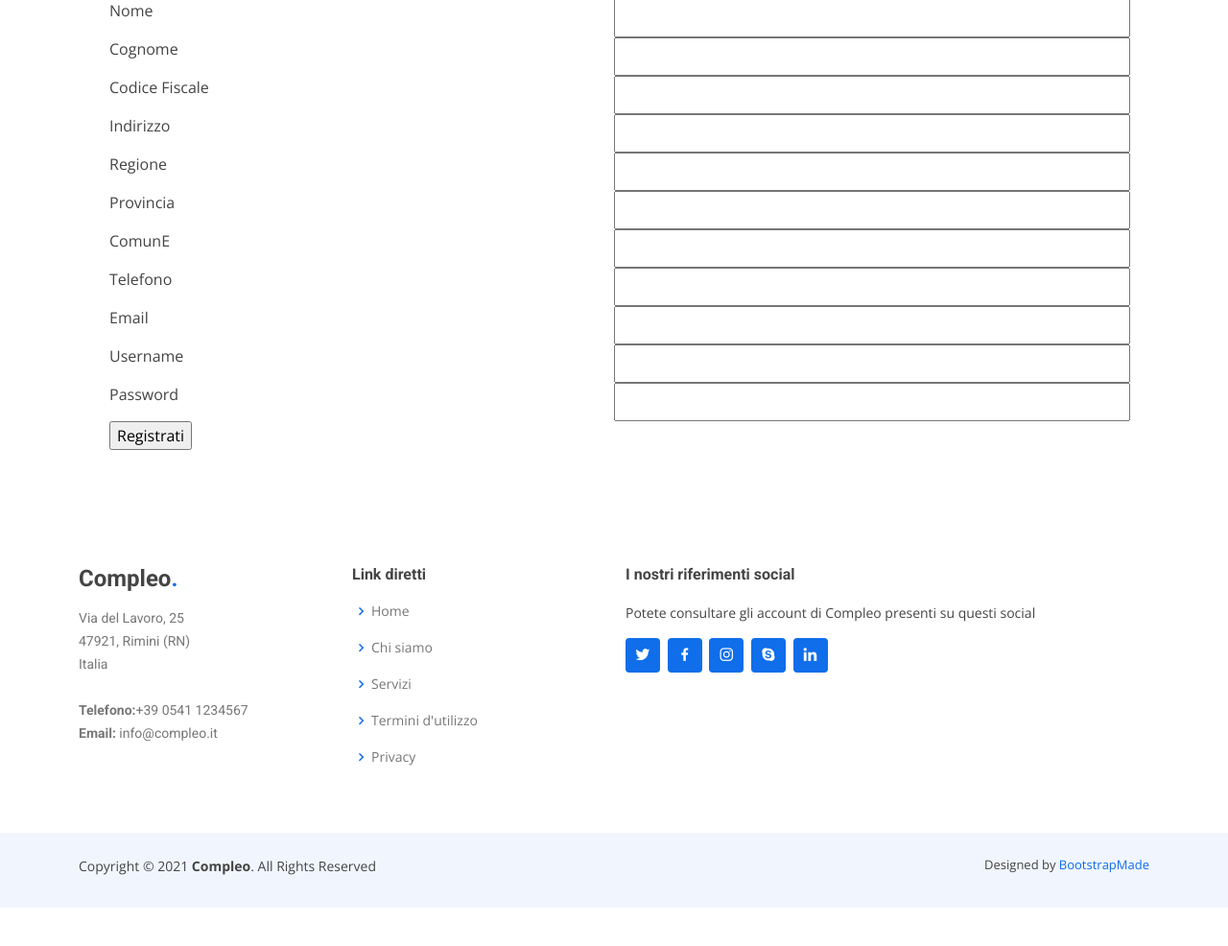
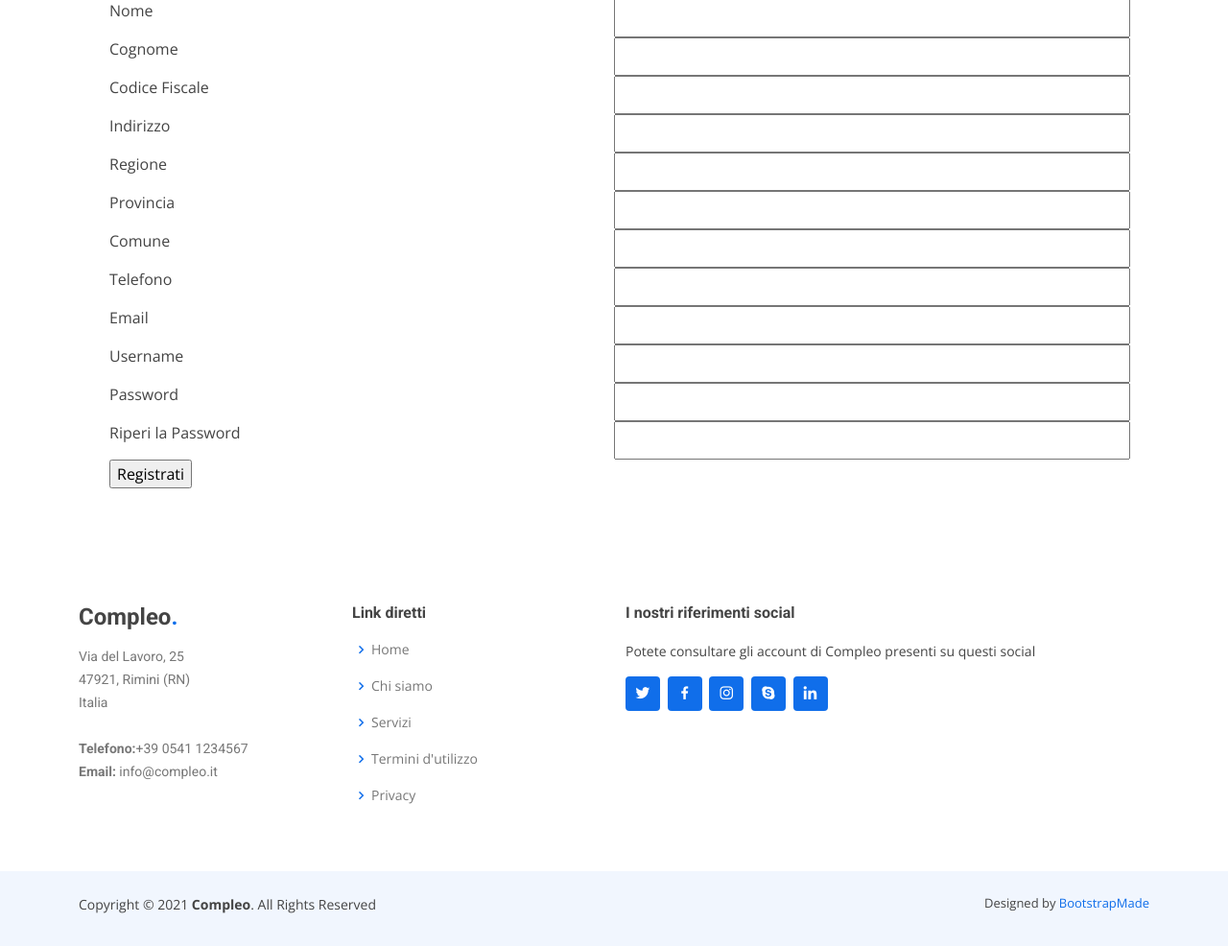
Before and after one commit to Compleo/compleo, a PHP site: page /registraUtente.php in a window 1280 px wide. Shown: the part 161-1147 px from the top of the page at 96% size. Before the commit the page ends 1107 px from the top, so only its background shows below. Run offline with PHP 8.4, Linux system fonts and the light colour scheme.

Commit message:
Ripetere la password

```diff
--- a/php/registraUtente_verifica.php
+++ b/php/registraUtente_verifica.php
@@ -12,8 +12,9 @@
    $email = isset($_POST['email']) ? $_POST['email'] : null;
    $username = isset($_POST['username']) ? $_POST['username'] : null;
    $password = isset($_POST['password']) ? md5($_POST['password']) : null;
+   $password2 = isset($_POST['password2']) ? md5($_POST['password2']) : null;
 
-   if($nome != null && $cognome != null && $cf != null && $indirizzo != null && $regione != null && $provincia != null && $comune != null && $telefono != null && $username != null && $password != null)
+   if($nome != null && $cognome != null && $cf != null && $indirizzo != null && $regione != null && $provincia != null && $comune != null && $telefono != null && $username != null && $password != null && $password == $password2)
    {
       //i dati vanno bene
       registraUtente($nome, $cognome, $cf, $indirizzo, $comune, $regione, $provincia, $telefono, $email, $username, $password);
--- a/registraUtente.php
+++ b/registraUtente.php
@@ -36,7 +36,7 @@
       <input class="col-6" type="text" name="provincia">
     </div>
     <div class="row">
-      <p class="col-6">ComunE</p>
+      <p class="col-6">Comune</p>
       <input class="col-6" type="text" name="comune">
     </div>
     <div class="row">
@@ -54,6 +54,10 @@
     <div class="row">
       <p class="col-6">Password</p>
       <input class="col-6" type="text" name="password">
+    </div>
+    <div class="row">
+      <p class="col-6">Riperi la Password</p>
+      <input class="col-6" type="text" name="password2">
     </div>
     <input type="submit" value="Registrati">
 
```
